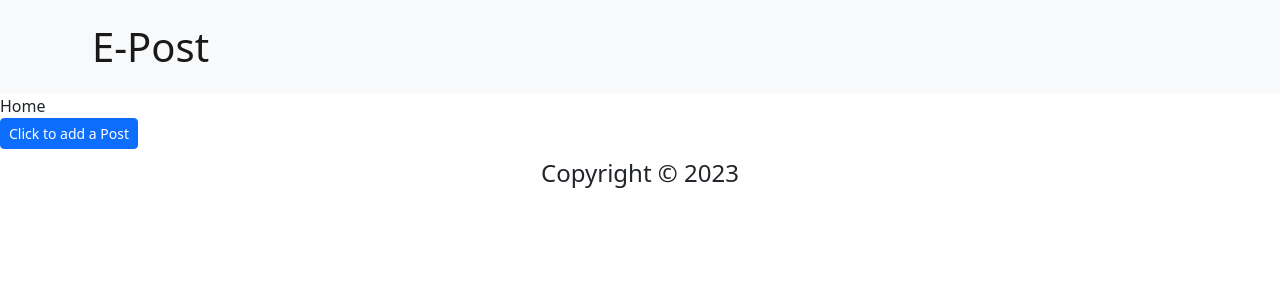
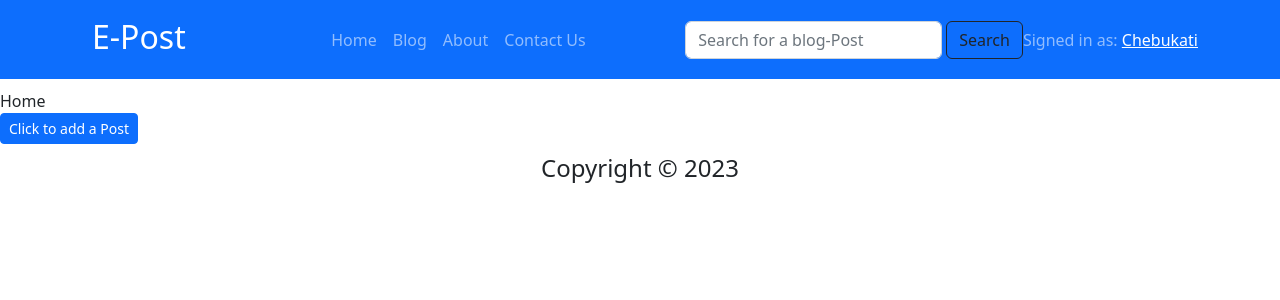
Before and after one commit to Bonveeee/E-Note, a React (Create React App) app: page / in a window 1280 px wide. Shown: the top 300 px of the page. Built offline with nearby package versions, Linux system fonts and the light colour scheme; no server answers.

Commit message:
[added]Nav Bar

```diff
--- a/src/App.js
+++ b/src/App.js
@@ -7,6 +7,8 @@ import Contact from "./components/Contact";
 // import { Search } from "react-router-dom";
 import Home from "./components/Home";
 import NavBar from "./components/NavBar";
+import AddPost from "./components/AddPost";
+
 
 function App() {
   const [posts, setPosts] = useState([]);
@@ -28,20 +30,20 @@ function App() {
     return data;
   };
 
-  // //add POST
-  // const addPost = async (post) => {
-  //   const res = await fetch("https://jsonplaceholder.typicode.com/posts", {
-  //     method: "POST",
-  //     headers: {
-  //       "Content-type": "application/json",
-  //     },
-  //     body: JSON.stringify(post),
-  //   });
+  //add POST
+  const addPost = async (post) => {
+    const res = await fetch("https://jsonplaceholder.typicode.com/posts", {
+      method: "POST",
+      headers: {
+        "Content-type": "application/json",
+      },
+      body: JSON.stringify(post),
+    });
 
-  //   //new data is added
-  //   const data = await res.json();
-  //   setPosts([...posts, data]);
-  // };
+    //new data is added
+    const data = await res.json();
+    setPosts([...posts, data]);
+  };
 
   //Delete Task
   const deletePost = async (id) => {
@@ -60,12 +62,15 @@ function App() {
         <Route
           path="/blog"
           element={
+            <>
+             <AddPost onAdd={addPost} />
             <Posts
               posts={posts}
               onDelete={deletePost}
               //  onEdit={editPost }
             />
-          }
+
+             </>}
         />
         <Route path="/about" element={<About />} />
         <Route path="/contact" exact element={<Contact />} />
--- a/src/components/NavBar.js
+++ b/src/components/NavBar.js
@@ -1,17 +1,48 @@
-import React from 'react'
-import { Navbar, Nav, Container } from "react-bootstrap";
+import React from "react";
+import { Navbar, Nav, Container, Form, Button } from "react-bootstrap";
 
 const NavBar = () => {
   return (
-    <Navbar bg="light" expand="lg" className="justify-content-between">
+    <>
+      <Navbar
+        bg="primary"
+        variant="dark"
+        expand="lg"
+        className="justify-content-around"
+        style={{ marginBottom: "10px" }}
+        collapseOnSelect
+      >
         <Container>
           <Navbar.Brand href="#home">
-            <h1 style={{ margin: " 10px 20px 10px 10px" }}>E-Post</h1>
+            <h2 style={{ margin: " 5px 30px 10px 10px" }}>E-Post</h2>
           </Navbar.Brand>
-          <Nav className="justify-content-center"></Nav>
+          <Navbar.Toggle aria-controls="basic-navbar-nav" />
+          <Navbar.Collapse id="basic-navbar-nav">
+            <Nav className="justify-content-between" style={{ margin: "auto" }}>
+              <Nav.Link href="/">Home</Nav.Link>
+              <Nav.Link href="/blog">Blog</Nav.Link>
+              <Nav.Link href="/about">About</Nav.Link>
+              <Nav.Link href="/contact">Contact Us</Nav.Link>
+            </Nav>
+            <Form className="d-flex"  >
+              <Form.Control
+                type="search"
+                placeholder="Search for a blog-Post"
+                className="me-1"
+                aria-label="Search"
+                style={{ r: "auto" }}
+
+              />
+              <Button  variant="outline-dark">Search</Button>
+            </Form>
+          </Navbar.Collapse>
+          <Navbar.Text  >
+            Signed in as: <a href="#login">Chebukati</a>
+          </Navbar.Text>
         </Container>
       </Navbar>
-  )
-}
+    </>
+  );
+};
 
-export default NavBar
+export default NavBar;
```
